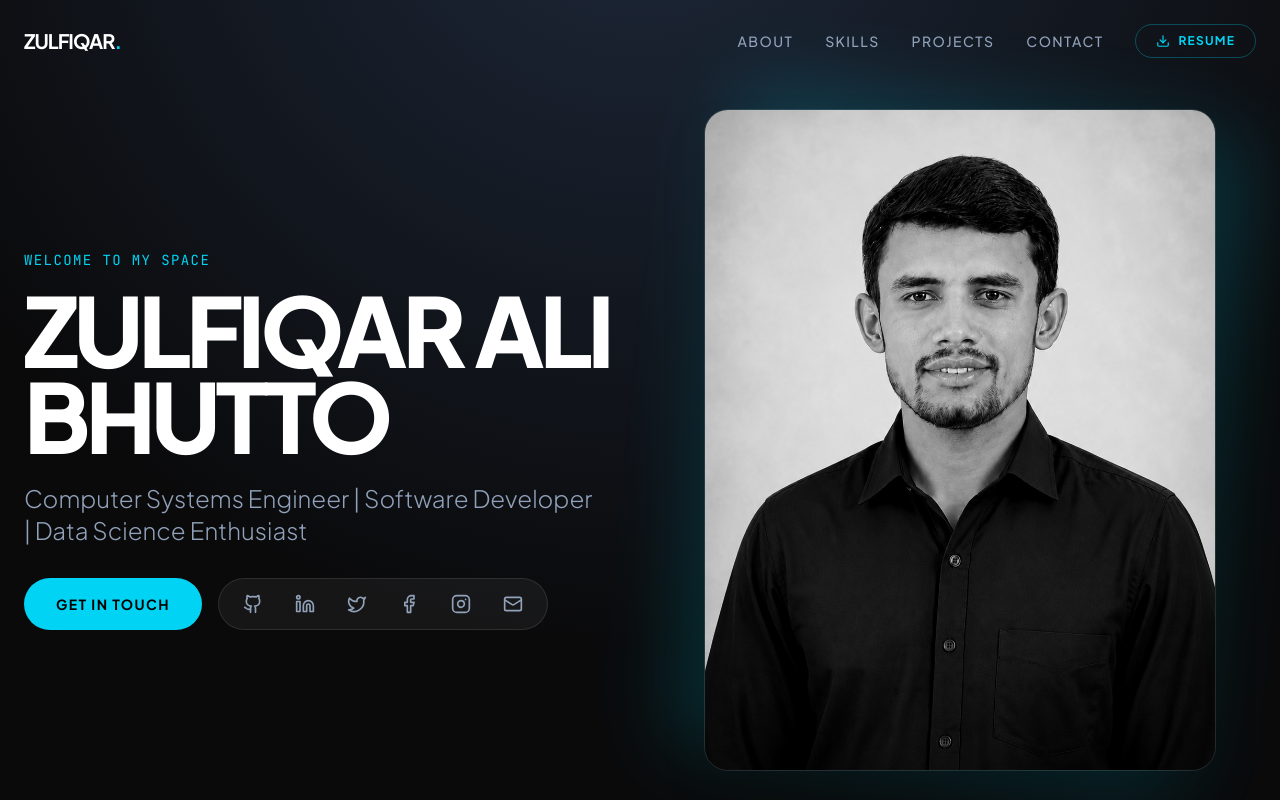
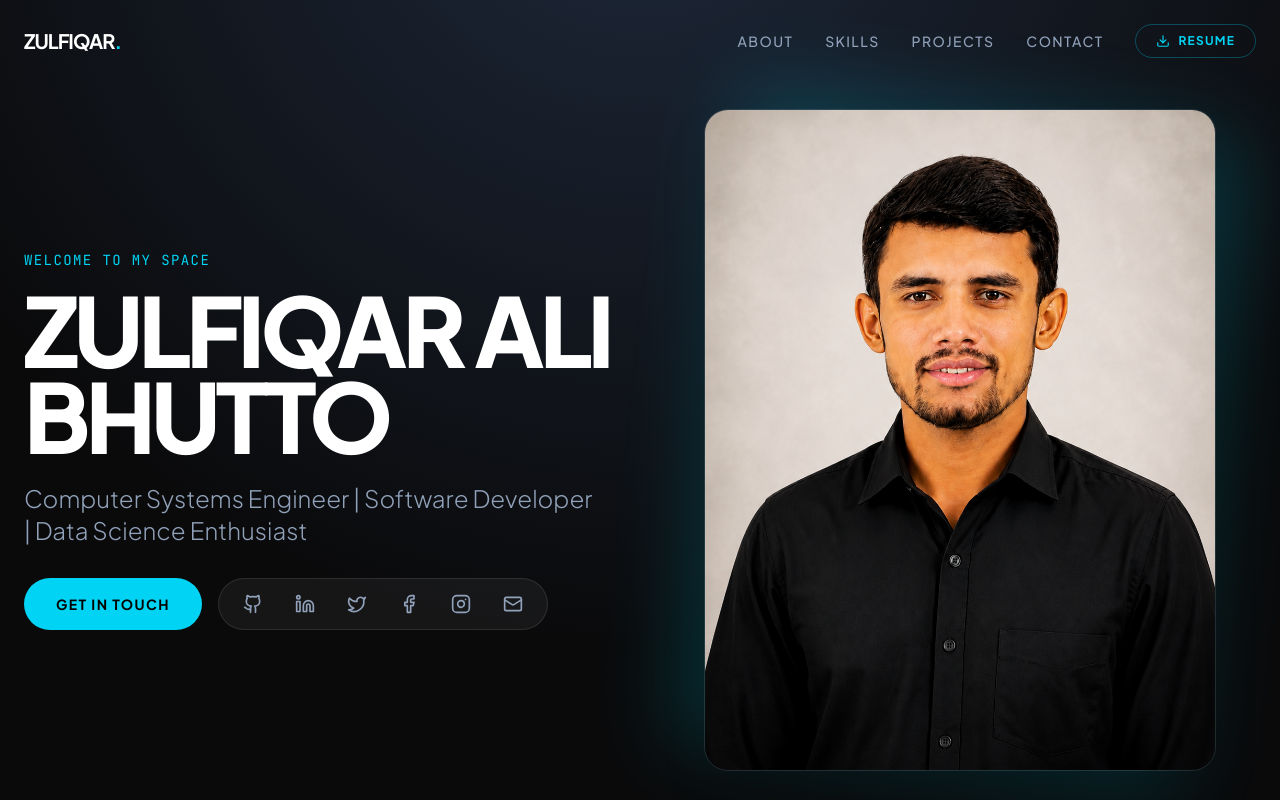
Before and after one commit to zulfiqaralibhutto/Portfolio-website, a React (Vite) app: page / in a window 1280 px wide. Shown: the top 800 px of the page. Built offline with nearby package versions, Linux system fonts and the light colour scheme.

Commit message:
git commit -m "Remove grayscale effect from portfolio image"

```diff
--- a/src/App.tsx
+++ b/src/App.tsx
@@ -170,7 +170,7 @@
                 <img
                   src={portfolioImg}
                   alt={PERSONAL_INFO.name}
-                  className="w-full h-full object-cover grayscale hover:grayscale-0 transition-all duration-700"
+                  className="w-full h-full object-cover transition-all duration-700"
                   referrerPolicy="no-referrer"
                 />
               </div>
```
